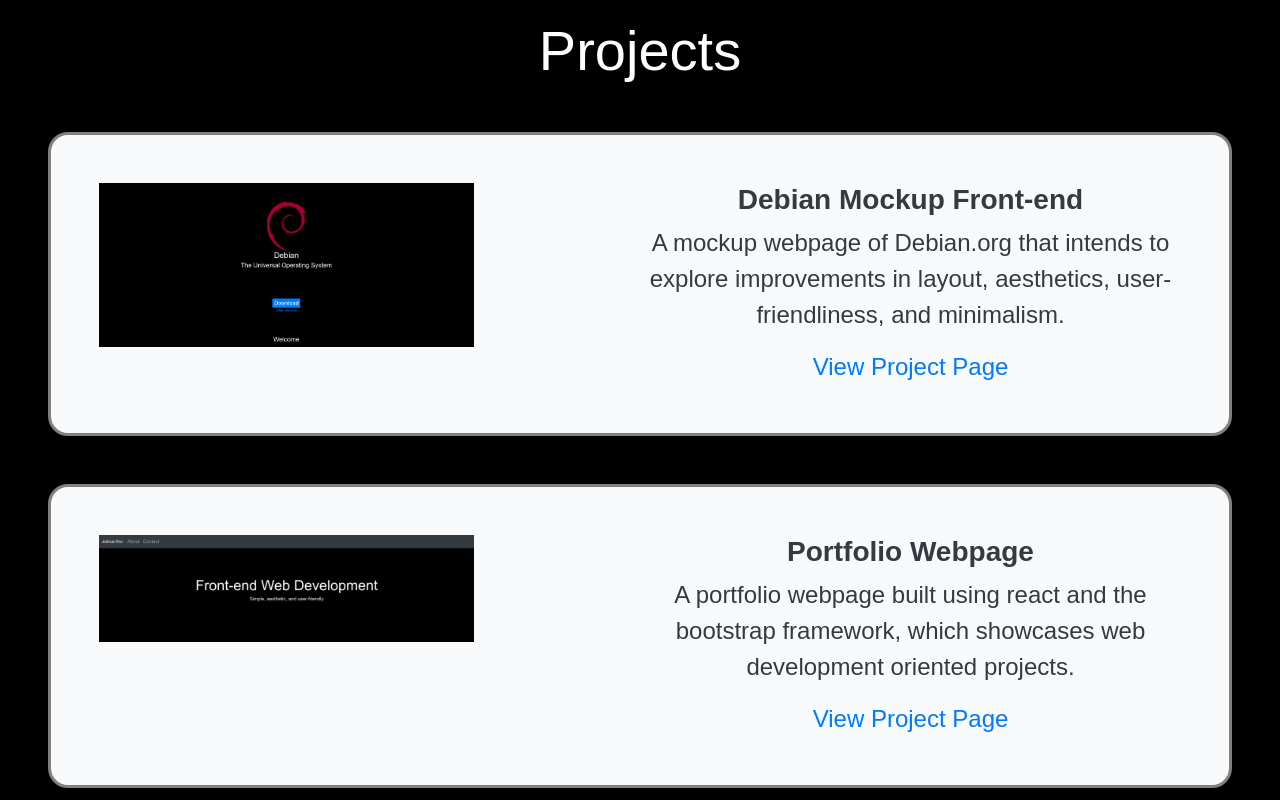
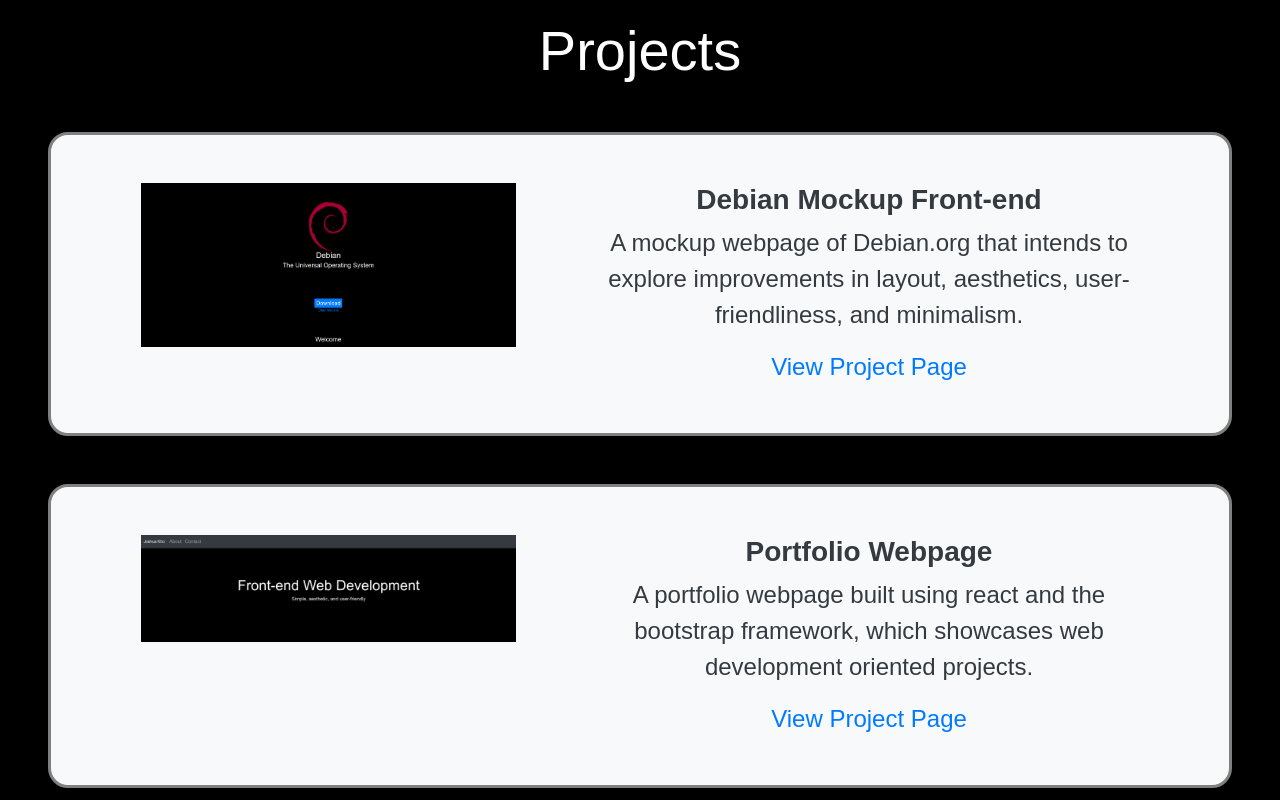
Before and after one commit to jpga1/portfolio-site-react, a React (Vite) app: page / in a window 1280 px wide. Shown: the part 860-1660 px from the top of the page. Built offline with nearby package versions, Linux system fonts and the light colour scheme.

Commit message:
Fix project image centering on smaller screens
Remove right auto margins and justified content around.

```diff
--- a/src/components/ProjectCard.jsx
+++ b/src/components/ProjectCard.jsx
@@ -1,7 +1,7 @@
 export default function ProjectCard({ thumbnail, title, description, url }) {
   return (
-    <div className="d-flex flex-wrap w-100 justify-content-center mb-5 project bg-light p-5 text-dark">
-      <div className="project-image-container mr-auto">
+    <div className="d-flex flex-wrap w-100 justify-content-around mb-5 project bg-light p-5 text-dark">
+      <div className="project-image-container">
         <img className="project-thumbnail" src={thumbnail} alt="" />
       </div>
       <div className="w-50">
```
